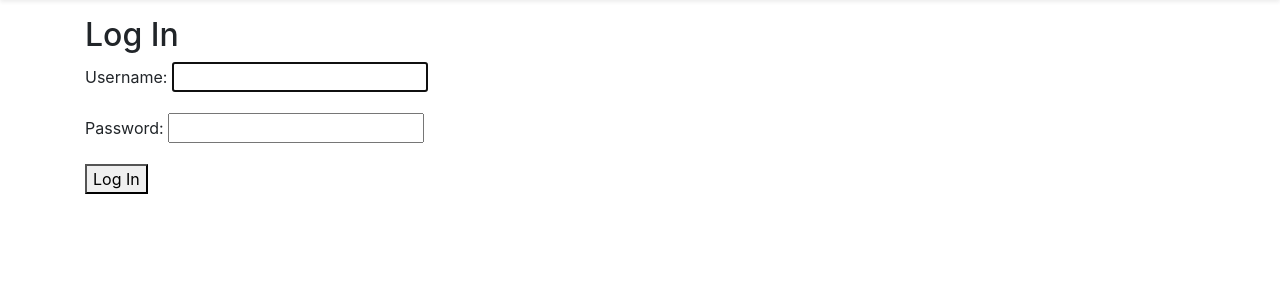
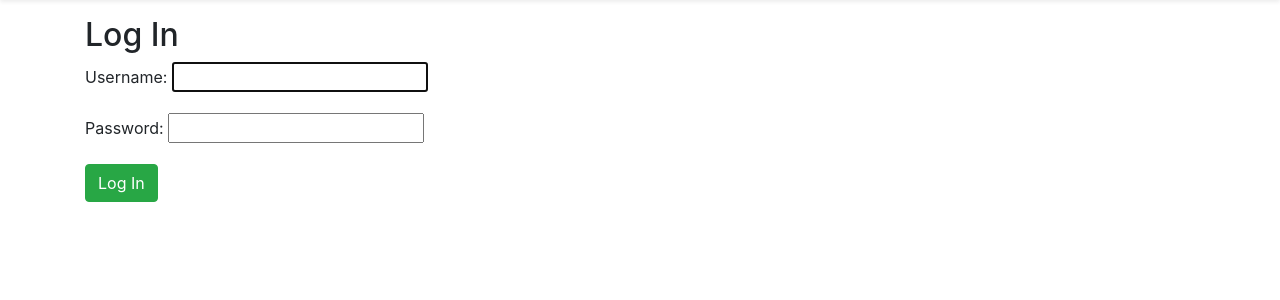
Before and after one commit to Tanmoy-Sarkar/Bookstore-Django-Website, a Django app: page /accounts/login/ in a window 1280 px wide. Shown: the part 73-373 px from the top of the page. Run offline with Django 3.2, Linux system fonts and the light colour scheme; some libraries are stand-ins or nearby versions.

Commit message:
changed login page design

```diff
--- a/templates/registration/login.html
+++ b/templates/registration/login.html
@@ -1,4 +1,5 @@
 {% extends '_base.html' %}
+{% load crispy_forms_tags %}
 
 {% block title %} Log In {% endblock title %}
 
@@ -7,7 +8,7 @@
 <form method="post">
     {% csrf_token %}
     {{ form.as_p }}
-    <button type="submit"> Log In </button>
+    <button class="btn btn-success" type="submit"> Log In </button>
 </form>
 
 {% endblock content %}
```
